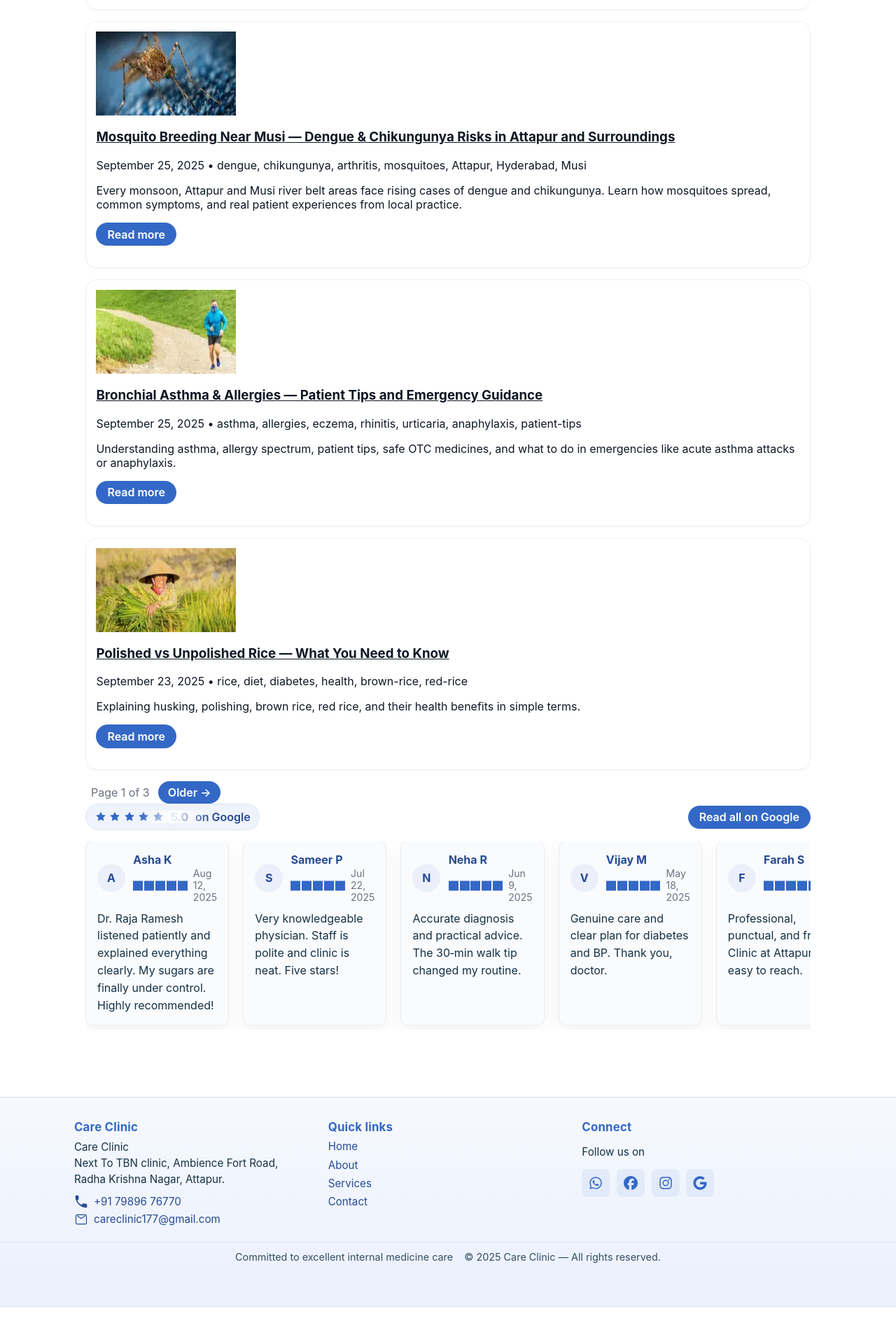
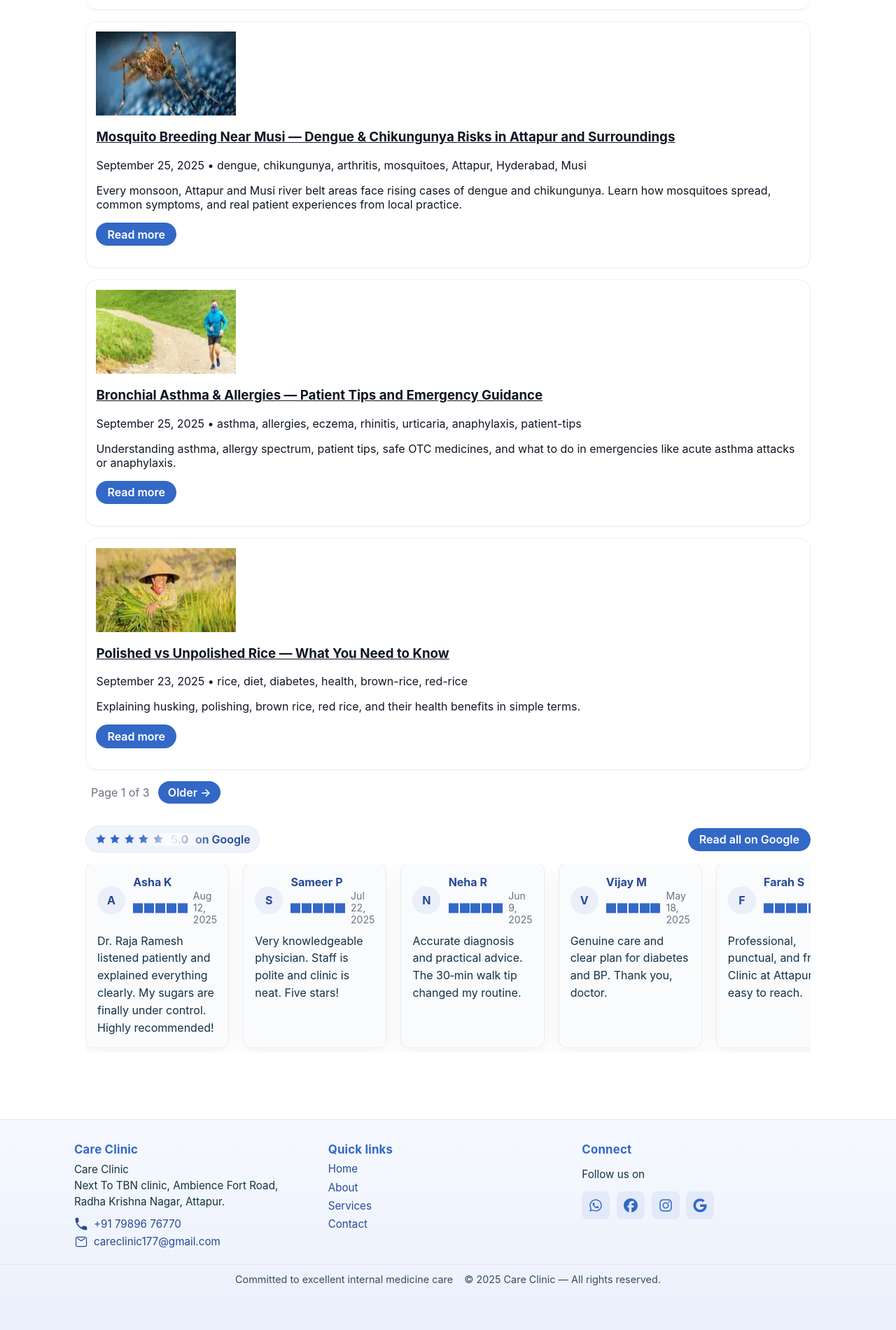
Before and after one commit to drrajarameshd/rr, a Jekyll site: the page built from index.html, in a window 1280 px wide. Shown: the part 852-2752 px from the top of the page at 70% size. Built offline with Jekyll 4.4.1, drawn with Linux system fonts in a browser that asks for light colours; the list of posts is cut into pages by our own code; before the commit the page ends 2720 px from its top, so only the background shows below that.

Commit message:
Update reviews.html

```diff
--- a/_includes/reviews.html
+++ b/_includes/reviews.html
@@ -102,7 +102,7 @@
 /* ============ rr-reviews (scoped) ============ */
 :where(.rr-reviews){position:relative;margin:2rem auto}
 :where(.rr-reviews__head){
-  display:flex;align-items:center;justify-content:space-between;gap:.75rem;margin-bottom:1rem
+  display:flex;align-items:center;justify-content:space-between;gap:.75rem;margin-bottom:1rem;margin-top:2rem
 }
 :where(.rr-chip){
   display:inline-flex;align-items:center;gap:.6rem;
```
